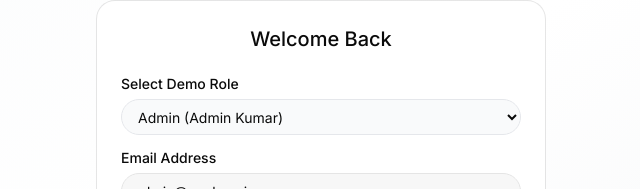
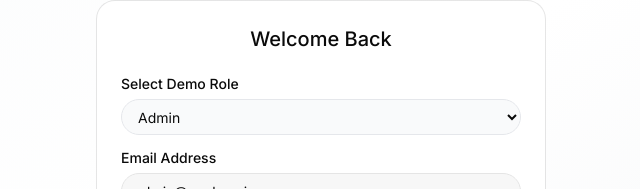
Before and after one commit to dvvarsha193/SurakshaMine, a Next.js app: page /login in a window 1280 px wide. Shown: the part 252-441 px from the top of the page, without its empty margins (319-959 px from the left). Built offline with nearby package versions, Linux system fonts and the light colour scheme; no server answers.

Commit message:
Changed login role names

```diff
--- a/src/app/login/page.tsx
+++ b/src/app/login/page.tsx
@@ -99,11 +99,11 @@ function LoginForm() {
                   onChange={(e) => handleRoleSelect(e.target.value)}
                   className="h-9 w-full rounded-4xl border border-gray-200 dark:border-gray-800 bg-gray-50 dark:bg-gray-900 px-3 py-1 text-sm outline-none focus-visible:border-yellow-600 focus-visible:ring-[3px] focus-visible:ring-yellow-600/20"
                 >
-                  <option value="ADMIN">Admin (Admin Kumar)</option>
-                  <option value="CORPORATE_MANAGEMENT">Corporate Management (Priya Sharma)</option>
-                  <option value="MINE_MANAGER">Mine Manager (Rajesh Verma)</option>
-                  <option value="INSPECTOR">Inspector (Arun Singh)</option>
-                  <option value="REGULATORY_AUTHORITY">Regulatory Authority (Meera Patel)</option>
+                  <option value="ADMIN">Admin </option>
+                  <option value="CORPORATE_MANAGEMENT">Corporate Management </option>
+                  <option value="MINE_MANAGER">Mine Manager </option>
+                  <option value="INSPECTOR">Inspection</option>
+                  <option value="REGULATORY_AUTHORITY">Regulatory Authority </option>
                 </select>
               </div>
 
```
